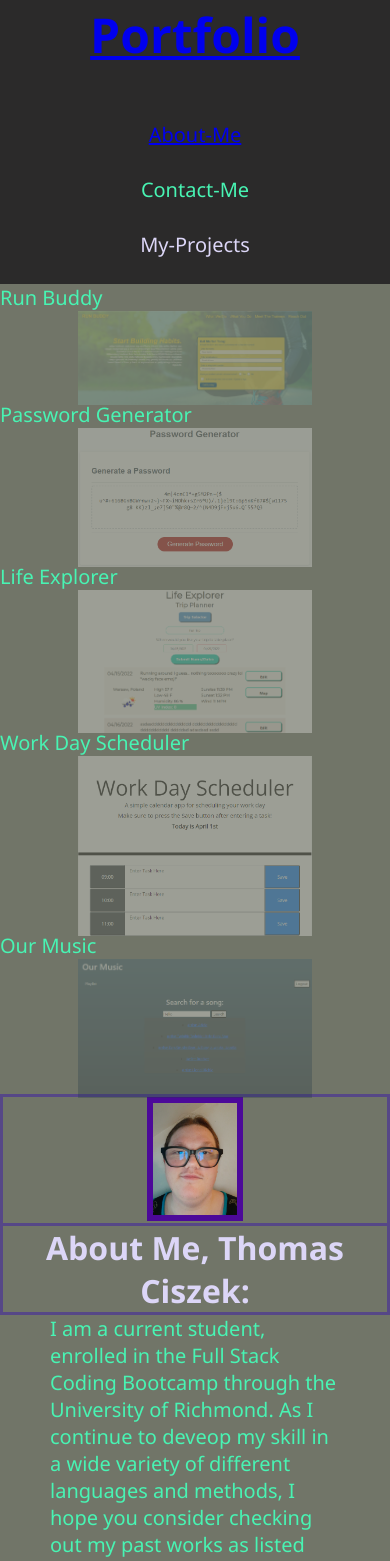
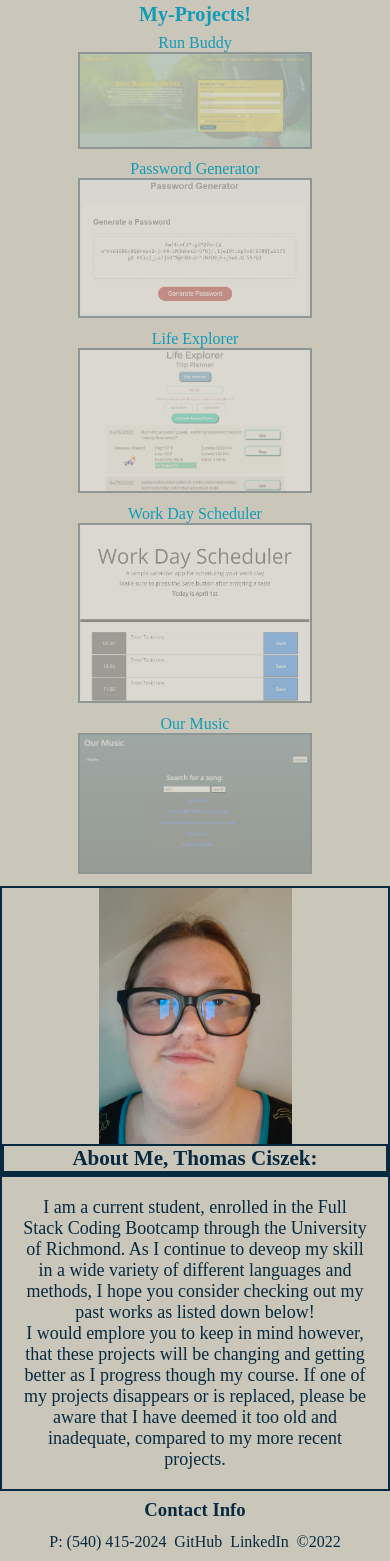
Before and after one commit to ThomasCsk/react-portfolio, a React (Create React App) app: page / in a window 390 px wide. Shown: the part 140-1701 px from the top of the page. Built offline with nearby package versions, Linux system fonts and the light colour scheme.

Commit message:
css styling added

```diff
--- a/src/App.js
+++ b/src/App.js
@@ -14,6 +14,8 @@ function App() {
   ]);
   const [currentCategory, setCurrentCategory] = useState(categories[0]);
   const [contactSelected, setContactSelected] = useState(false);
+
+  console.log(currentCategory);
   return (
     <div>
       <Header
--- a/src/components/About/index.js
+++ b/src/components/About/index.js
@@ -3,10 +3,10 @@ import mugshot from '../../assets/Mugshot/mugshot.jpg'
 
 const About = () => {
   return (
-    <section className='general-flex'>
+    <section className='about-section'>
       <div className='general-flex about-title'>
         <div>
-          <img src={mugshot} style={{ maxWidth: "25%"}} alt="A selfie of myself"/>
+          <img src={mugshot} style={{ maxWidth: "100%"}} alt="A selfie of myself"/>
         </div>
         <div>
           <h3 id='about'>About Me, Thomas Ciszek:</h3>
--- a/src/components/Footer/index.js
+++ b/src/components/Footer/index.js
@@ -2,26 +2,25 @@ import React from 'react';
 
 const Footer = () => {
   return (
-    <section id="contact-info" className="general-flex contact">
-    <div className="section-title contact-title">
+    <footer>
+      <div>
           <h3>Contact Info</h3>
       </div>
-    <div className="contact-links">
+      <div className="footer-contact">
           <div>
               <p>P: (540) 415-2024</p>
           </div>
           <div>
-            <a href="https://github.com/ThomasCsk">GitHub</a>
+              <a href="https://github.com/ThomasCsk" target='_blank' rel="noreferrer">GitHub</a>
           </div>
           <div>
-            <a href="https://www.linkedin.com/in/thomas-ciszek-05a82322a">LinkedIn</a>
+              <a href="https://www.linkedin.com/in/thomas-ciszek-05a82322a" target='_blank' rel="noreferrer">LinkedIn</a>
           </div>
           <div>
             ©2022
           </div>
       </div>
-
-</section>
+    </footer>
   )
 }
 
--- a/src/components/Header/index.js
+++ b/src/components/Header/index.js
@@ -13,7 +13,7 @@ const Header = (props) => {
     <header className="general-flex">
       <div>
         <a href='/'>
-          <h1>Thomas Ciszek's Portfolio</h1>
+          <h1 className='title p-4'>Thomas Ciszek's Portfolio</h1>
         </a>
       </div>
       <Nav
--- a/src/components/Nav/index.js
+++ b/src/components/Nav/index.js
@@ -1,4 +1,4 @@
-import React from 'react';
+import React, {useEffect} from 'react';
 
 const Nav = (props) => {
     const {
@@ -8,18 +8,28 @@ const Nav = (props) => {
     contactSelected,
     setContactSelected
   } = props;
+
+  useEffect(() => {
+    document.title = currentCategory.name;
+  }, [currentCategory]);
   return (
     <nav>
-      <ul className='general-flex'>
-        <li className={`${!contactSelected && 'navActive'}`}>
-          <a data-testid="about" href="#about" onClick={() => setContactSelected(false)}>
+      <ul className={`nav-buttons`}>
+        <li className={`subtitle`}>
+          <a data-testid="about" href="#about" onClick={() => {
+            setCurrentCategory(categories[0]);
+            setContactSelected(false)
+            }}className={`${currentCategory.name==="About-Me" && 'navActive'}`}>
             About-Me
           </a>
         </li>
-        <li className={`${contactSelected && 'navActive'}`}>
-          <span onClick={() => setContactSelected(true)}>Contact-Me</span>
+        <li className={`${currentCategory.name==="Contact-Me" && 'navActive'} subtitle`}>
+          <span onClick={() => {
+            setCurrentCategory(categories[2])
+            setContactSelected(true)
+          }}>Contact-Me</span>
         </li>
-        <li className={`${!contactSelected && 'navActive'}`}>
+        <li className={`${currentCategory.name==="My-Projects" && 'navActive'} subtitle`}>
           <span onClick={() => {
             setCurrentCategory(categories[1]);
             setContactSelected(false);
--- a/src/components/Projects/index.js
+++ b/src/components/Projects/index.js
@@ -44,17 +44,16 @@ const Project = () => {
   }
   return (
     <section className='project-links'>
+      <h2 className='subtitle'>My-Projects!</h2>
       {isModalOpen && (
         <Modal currentPhoto={currentPhoto} onClose={toggleModal} />
       )}
       {projects.map((image, i) => (
-        <div>
-          <p>{projects[i].name}</p>
+        <div className='single-project'>
+          <p className='subtitle'>{projects[i].name}</p>
           <img
             src={require(`../../assets/ProjectScreenshots/${i}.PNG`)}
             alt={image.name}
-            style={{maxWidth: "60%", justifyContent: 'space-around'}}
-            className="img-thumbnail mx-1 general-flex"
             onClick={() => toggleModal(image, i)}
             key={image.name + i}
           />
--- a/src/index.css
+++ b/src/index.css
@@ -5,201 +5,292 @@
   box-sizing: border-box;
 }
 body{
-  font-family: 'Segoe UI', Tahoma, Geneva, Verdana, sans-serif;
-  color: var(--firstColor);
   background-color: var(--fourthColor);
+  color: var(--thirdColor);
 }
 :root {
   --firstColor: #48f4b3;
-  --secondColor: #564787;
-  --thirdColor: #dcd6f7;
-  --fourthColor: #717568;
+  --secondColor: #129bb6;
+  --thirdColor: #072A40;
+  --fourthColor: #cac7ba;
 }
-.section-title {
-  font-size: 32px;
-  color: var(--thirdColor);
-  border-right: 3px solid var(--secondColor);
+.button{
+  color: var(--firstColor);
+  background-color: var(--thirdColor);
+  border: none;
+  padding: 10px 20px;
+  font-size: 16px;
+  border-radius: 10px;
 }
-.general-flex {
+.button:hover{
+  color: var(--firstColor);
+  background-color: var(--secondColor);
+}
+.general-flex{
   display: flex;
-  flex-wrap: wrap;
-  justify-content: space-between;
 }
-/*END General CSS Stylings*/
+/* End General CSS Stylings */
 
-/*START Site Navigation*/
-header div h1 {
-  font-size: 48px;
-  padding: 12px 35px;
+
+
+/* Header */
+.title{
+  color: var(--firstColor);
+  font-size:4vw;
 }
-header {
-  background-color: rgb(43, 42, 42);
+a {
+  color: inherit;
+  text-decoration: none;
 }
-header ul {
-  align-items: center;
-  list-style: none;
-  text-align: right;
-  padding: 20px 35px;
+.subtitle{
+  color: var(--secondColor);
+  font-size:2vw;
 }
+header{
+  background-color: var(--thirdColor);
+}
+header h1 {
+  padding-left: 1vw;
+  padding-top: .4vw;
+}
+.navActive {
+  color: var(--firstColor);
+}
+nav ul{
+  display: flex;
+  flex-direction: row;
+  padding-left: 11vw;
+}
+nav ul li{
+  display: flex;
+  padding: 2vw;
+  align-items: flex-end;
+}
+/* End Header */
 
-header li{
-  text-decoration: none;
-  font-size: 40px;
-  color: var(--firstColor);
-  padding: 0 25px;
+
+
+/* About */
+.about-section{
+  display: flex;
+  justify-items: space-around;
+  text-align: center;
+  margin-top: 2vw;
+  font-size: 2vw;
 }
-
-.navActive {
-  color: var(--thirdColor);
-}
-/*END Site Navigation*/
-
-/*START Sub-Title*/
-.sub-title {
-  background-image: linear-gradient(to right, #dcd6f7, #947be4, #564787, #362d55);
-  padding: 30px;
-}
-/*END Sub-Title*/
-
-/*START About*/
-.about {
-  display: flex;
-  flex-wrap: nowrap;
-  align-items: center;
-}
-.about-title h3 {
-  border-top: 3px solid var(--secondColor);
-  font-size: 32px;
-  color: var(--thirdColor);
+#about{
+  border: 2px solid var(--thirdColor);
+  margin-top: -8px;
 }
 .about-title{
+  display: flex;
   flex-direction: column;
-  border: 3px solid var(--secondColor);
-  border-left: none;
+  width: 50%;
+  border: 2px solid var(--thirdColor);
+}
+.text{
+  padding: 5vw;
+  border: 2px solid var(--thirdColor);
+}
+/* End About */
+
+
+
+/* Contact */
+.contact h1{
+  font-size: 60px;
+  font-weight: bolder;
+  text-align: center;
+  padding: 2vw;
+}
+.contact-form{
+  display: flex;
+  flex-direction: column;
+  align-items: center;
+  border: solid, 3px, var(--secondColor);
+}
+.form-input{
+  color: var(--thirdColor);
+  font-size: 34px;
+
+}
+.form-input input{
+  border: solid 1px var(--thirdColor);
+  display:block;
+  padding: 7px 15px;
+  font-size: 16px;
+  color: var(--secondary-color);
+  width: 100%;
+  margin-bottom: 15px;
+  border-radius: 10px;
+  background-color: rgba(255, 255, 255, .75);
+}
+.form-input textarea{
+  border: solid 1px var(--thirdColor);
+  display:block;
+  padding: 7px 15px;
+  font-size: 16px;
+  color: var(--secondary-color);
+  width: 100%;
+  margin-bottom: 15px;
+  border-radius: 10px;
+  background-color: rgba(255, 255, 255, .75);
+}
+textarea{
+  resize: none;
+}
+.contact-form button{
+  color: var(--firstColor);
+  background-color: var(--thirdColor);
+  border: none;
+  padding: 10px 20px;
+  font-size: 16px;
+  border-radius: 10px;
+}
+.contact-form button:hover{
+  color: var(--firstColor);
+  background-color: var(--secondColor);
+}
+/* End Contact */
+
+
+
+/* Projects */
+.project-links{
+  display: flex;
+  flex-direction: column;
   text-align: center;
 }
-.about-title img {
-  max-width: 400px;
-  margin-bottom: -4px;
-  border: 6px solid #4c0999;
-}
-.text{
-  font-size: 32px;
-  margin: 0px 50px;
-}
-/*END About*/
-
-/*START Projects*/
-.project-links {
-  justify-content: space-between;
-  flex-direction: column;
-  margin: 0px auto;
-}
-.projects-title {
-  padding: 0px 130px;
-}
-.run-buddy, .horiseon, .robot-gladiators {
-  flex-direction: column;
-  border: 3px solid var(--secondColor);
-  text-align: center;
-  margin: 10px 5px;
-}
-.project-header{
-  border-bottom: 3px solid var(--secondColor);
+.project-links h2{
+font-size: 40px;
+color:#129bb6;
+padding-top: 10px;
 }
 .project-links img {
-  max-width: 387px;
-  align-content: center;
-  margin-bottom: -4px;
+  align-self: center;
   opacity: .3;
+  max-width: 60%;
+  border: 2px solid #072A40;
+}
+.single-project{
+  padding-top: 2vw;
 }
 .project-links img:hover {
   opacity: 1;
 }
-.run-buddy img{
-  max-width: 800px;
+/* End Projects */
+
+
+
+/* Modal */
+.modalBackground {
+	background: rgba(0, 0, 0, .65);
+	bottom: 0;
+	left: 0;
+	overflow: auto;
+	position: fixed;
+	right: 0;
+	top: 0;
+	z-index: 1;
 }
-/*END Projects*/
+.modalCard {
+	background: var(--thirdColor);
+	border-radius: 5px;
+	max-width: 100%;
+	margin: 50px auto;
+	padding: 15px;
+	width: 960px;
+}
+.modalTitle {
+  display: flex;
+  justify-content: center;
+	font-size: 18px;
+	font-weight: 600;
+	margin-bottom: 25px;
+  color: var(--fourthColor);
+  padding-top: 10px;
+}
+.modalContent {
+  display: flex;
+  flex-direction: column;
+  color: #F9F7F0;
+}
+.modalContent img {
+  opacity: 1;
+  width: 100%;
+}
+.modalButtons {
+  display: flex;
+  justify-content: space-evenly;
+}
+/* End Modal */
 
-/*START Contact Info*/
-.contact-title {
-  padding: 0px 91px;
-  border-top: 3px solid var(--secondColor);
+
+
+/* Footer */
+footer{
+  display: flex;
 }
-.contact-links{
+footer h3{
+  padding: 2vw;
+}
+.footer-contact{
   display: flex;
-  flex-wrap: wrap;
-  margin: 0 auto;
+  justify-items: space-between;
 }
-.contact-links div {
-  padding: 10px 50px;
+.footer-contact div{
+  display: flex;
+  padding: 2.15vw;
+  padding-left: 15vw;
 }
-.contact-links a {
-  text-decoration: none;
-  color: var(--firstColor);
-}
-.contact-links a:hover {
-  color: var(--thirdColor);
-}
-/*END Contact Info*/
+/* End Footer */
 
-/*START Media Queries*/
-@media screen and (max-width: 1250px) {
-  .general-flex{
-      flex-direction: column;
+
+
+/* Media Queries */
+@media screen and (max-width: 980px) {
+  header{
+    flex-direction: column;
+    align-items: center;
   }
-  .section-title {
-      border-right: none;
-      border-bottom: 3px solid var(--secondColor);
-      margin: 0 auto;
-      width: fit-content;
-      text-align: center;
+  nav ul{
+    flex-direction: column;
+    padding: 1vw;
   }
-  header h1 {
-      text-align: center;
+  .subtitle{
+    font-size: 20px;
   }
-  .sub-title h2{
-      justify-content: center;
-      padding: 0;
+  footer{
+    flex-direction: column;
+    padding: 0;
+    align-items: center;
+  }
+  .footer-contact div{
+    padding: 1vw;
+  }
+  .about-section{
+    flex-direction: column;
+    font-size: 18px;
   }
   .about-title{
-      flex-direction: column;
-      border: 3px solid var(--secondColor);
-      text-align: center;
+    width: 100%;
   }
-  .contact-title {
-      border-top: none;
+  .about-title img{
+    width: 50%;
+  }
+  #about{
+    margin-top: -6px;
   }
 }
 
-@media screen and (max-width: 850px) {
-  .run-buddy img{
-      max-width: 400px;
+@media screen and (max-width: 575px) {
+  .title{
+    font-size: 20px;
   }
-  .contact-links{
-      flex-direction: column;
+  .subtitle{
+    font-size: 16px;
+  }
+  .project-links h2{
+    font-size: 20px;
   }
 }
-
-@media screen and (max-width: 420px) {
-  *{
-      margin: 0 auto;
-      padding:0;
-      font-size: 20px;
-  }
-  .run-buddy img, .horiseon img, .robot-gladiators img, .about-title img{
-      max-width: 200px;
-  }
-  .section-title {
-      border-bottom: none;
-      font-weight: bolder;
-  }
-  header h1{
-      font-size: 25px;
-      font-weight: bolder;
-  }
-  header a {
-      font-size: 20px;
-  }
-}
-/*END Media Queries*/
```
Also changed, not shown: public/index.html (+1 -12 lines), src/components/Contact/index.js (+6 -6 lines), src/components/Modal/index.js (+11 -9 lines). Lines whose indentation alone changed are shown as unchanged.
